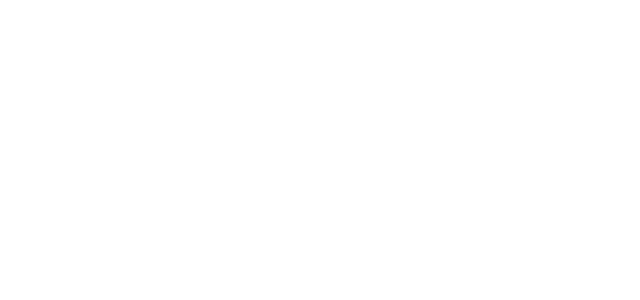
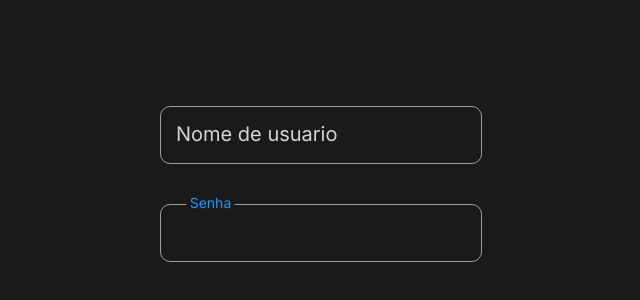
Before and after one commit to MadTitanPHDev/ondevaiserapp, a React (Create React App) app: page /Login in a window 1280 px wide. Before the commit this address had no page. Shown: the part 216-516 px from the top of the page, without its empty margins (319-959 px from the left). Built offline with nearby package versions, Linux system fonts and the light colour scheme.

Commit message:
criação do login, precisa terminar

```diff
--- a/src/App.js
+++ b/src/App.js
@@ -1,6 +1,8 @@
 import { Route, Routes } from 'react-router-dom';
 import './App.css';
 import Home from './pages/Home';
+import Login from './pages/Login';
+import Cadastro from './pages/Cadastro';
 
 
 
@@ -12,6 +14,12 @@
       }>
 
       </Route>
+
+      <Route path='Login' element = {
+         <Login />
+      }>
+
+      </Route>
     </Routes>
   );
 }
--- a/src/index.js
+++ b/src/index.js
@@ -12,4 +12,4 @@
     </BrowserRouter>
 
   </React.StrictMode>
-);''
+);
--- /dev/null
+++ b/src/pages/Cadastro/index.js
@@ -0,0 +1,9 @@
+import React from 'react'
+
+const Cadastro = () => {
+  return (
+    <div>Cadastro</div>
+  )
+}
+
+export default Cadastro
--- /dev/null
+++ b/src/pages/Login/index.js
@@ -0,0 +1,19 @@
+import './style.css'
+import React from 'react'
+
+const Login = () => {
+    return (
+        <div className='loginBody'>
+            <div className='inputArea'>
+                <input className='inputLogin' required autocomplete="off" type="text" name="username" id="username" />
+                <label className='loginLabel' for='username'>Nome de usuario</label>
+            </div>
+            <div className='passArea'>
+                <input className='inputSenha' type="password" name="senha" id="senha" />
+                <label className='senhaLabel' for='senha'>Senha</label>
+            </div>
+        </div>
+    )
+}
+
+export default Login
--- /dev/null
+++ b/src/pages/Login/style.css
@@ -0,0 +1,70 @@
+@import url("https://fonts.googleapis.com/css2?family=Inter:wght@400;500&display=swap");
+
+*,
+*::before,
+*::after {
+  margin: 0;
+  padding: 0;
+  box-sizing: border-box;
+}
+
+.loginBody {
+    font-family: Inter, sans-serif;
+    height: 100vh;
+    background-color: #1a1a1a;
+    display: flex;
+    justify-content: center;
+    align-items: center;
+    flex-direction: column;
+    flex: 1;
+  }
+
+.inputArea, .passArea {
+    font-size: 1.25rem;
+    position: relative;
+    --primary: #2196f4;
+    margin: 20px;
+}
+
+
+
+.inputLogin, .inputSenha {
+    all: unset;
+    color: #fefefe;
+    padding: 1rem;
+    border: 1px solid #9e9e9e;
+    border-radius: 10px;
+    transition: 150ms cubic-bezier(0.4, 0, 0.2, 1);
+}
+
+.loginLabel, .senhaLabel {
+    position: absolute;
+    top: 1rem;
+    left: 1rem;
+    color: #d4d4d4;
+    pointer-events: none;
+    transition: 150ms cubic-bezier(0.4, 0, 0.2, 1);
+}
+
+.inputLogin:focus{
+    border: 1px solid var(--primary);
+}
+
+.inputLogin:is(:focus, :valid) ~ .loginLabel{
+    transform: translateY(-120%) scale(0.7);
+    background-color: #1a1a1a;
+    padding-inline: 0.3rem;
+    color: var(--primary);
+}
+
+
+.inputSenha:focus{
+    border: 1px solid var(--primary);
+}
+
+.inputSenha:is(:focus, :valid) ~ .senhaLabel{
+    transform: translateY(-120%) scale(0.7);
+    background-color: #1a1a1a;
+    padding-inline: 0.3rem;
+    color: var(--primary);
+}
```
Also changed, not shown: src/pages/Cadastro/style.css (added), 1 other file (tests, documents, lock files or other folders).
